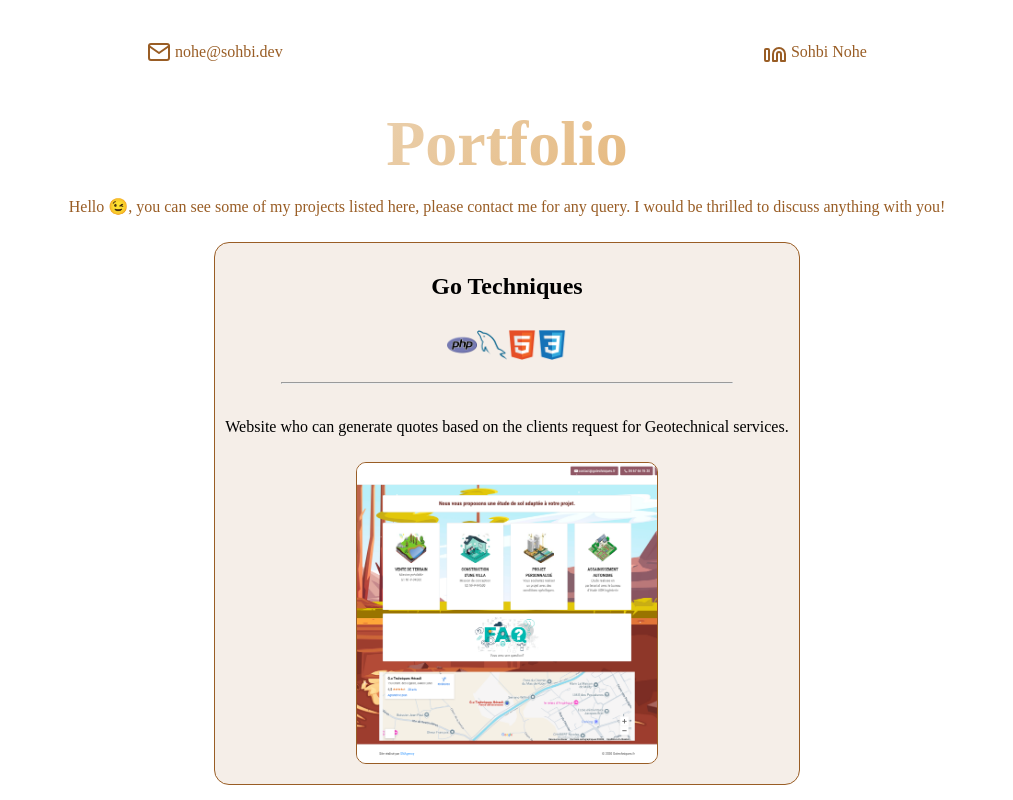
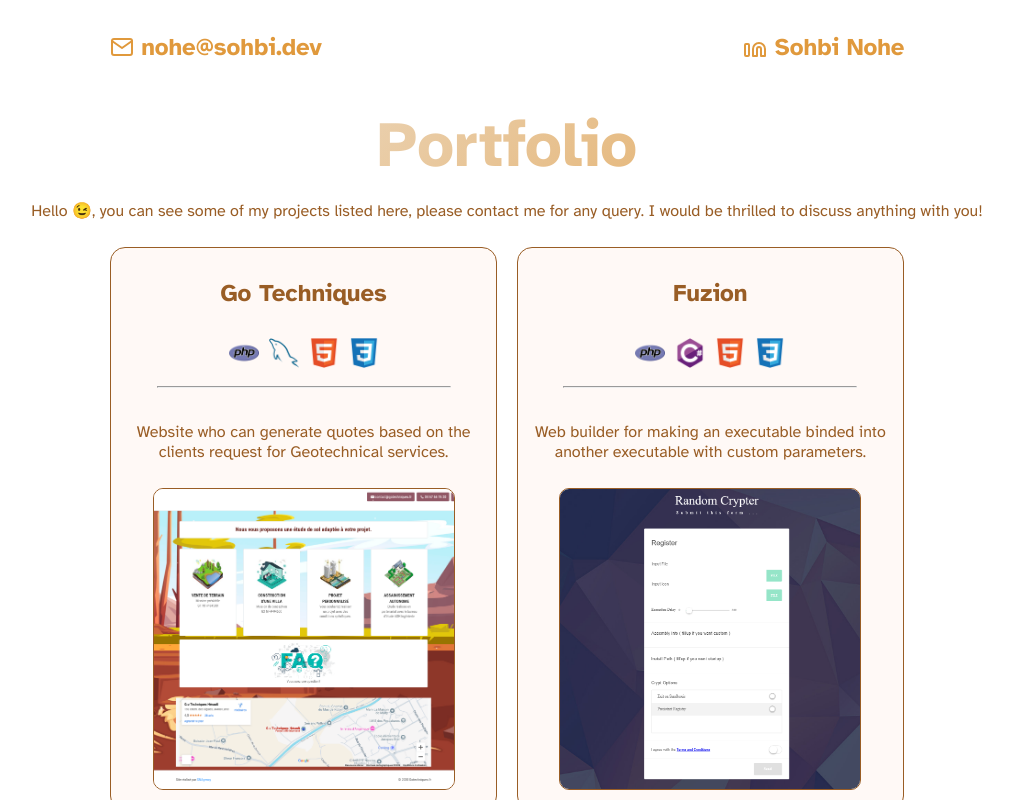
Before and after one commit to nohe-sohbi/portfolio, a React (Vite) app: page / in a window 1280 px wide. Shown: the top 800 px of the page, without its empty margins (133-1146 px from the left). Built offline with nearby package versions, Linux system fonts and the light colour scheme.

Commit message:
Custom Css

```diff
--- a/src/index.css
+++ b/src/index.css
@@ -1,25 +1,33 @@
 body {
   color: #995d25;
+  max-width: 1440px;
+  font-family: "Atkinson Hyperlegible", sans-serif;
+  font-weight: 400;
+  font-style: normal;
+  margin: 0 auto;
 }
 
 .project-tile {
+  width: 30%;
   display: flex;
   flex-direction: column;
   gap: 10px;
   padding: 10px;
-  border: 1px solid black;
+  border: 1px solid #995d25;
   border-radius: 15px;
-  background-color: hsla(29, 61%, 37%, 0.103);
+  background-color: #fff9f6;
   border-color: #995d25;
-  color: rgb(0, 0, 0);
   margin: 10px;
   text-align: center;
   cursor: pointer;
 }
 
 .project-tile:hover {
-  background-color: hwb(29 15% 40% / 0.603);
-  color: white;
+  background: linear-gradient(135deg, #f0f0f0 0%, #e0993c 100%);
+  color: #995d25;
+  box-shadow: 0 6px 20px rgba(0, 0, 0, 0.3);
+  transform: scale(1.02);
+  transition: all 0.5s cubic-bezier(0.68, -0.55, 0.265, 1.55);
 }
 
 .project-tile > img {
@@ -32,9 +40,34 @@ body {
   justify-content: center;
 }
 
+.project-image {
+  border-radius: 15px;
+  objectfit: "contain";
+}
+
+.technologies {
+  display: flex;
+  gap: 10px;
+  justify-content: center;
+}
+
 nav {
   display: flex;
   justify-content: space-around;
+}
+
+.nav-element {
+  display: flex;
+  align-items: center;
+  font-size: 1.5rem;
+  font-weight: 800;
+  color: #e0993c;
+  gap: 0.5rem;
+  transition: all 0.2s ease-in-out;
+}
+
+.nav-element:hover {
+  transform: scale(1.1);
 }
 
 a {
```
